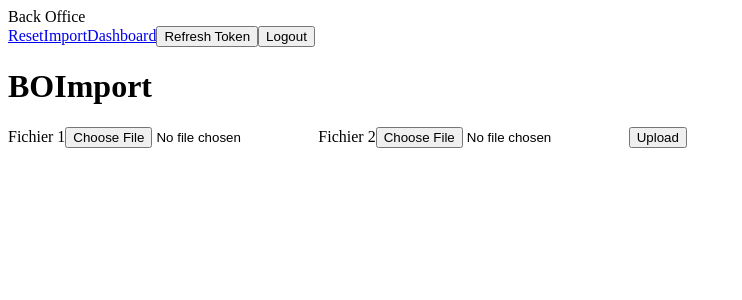
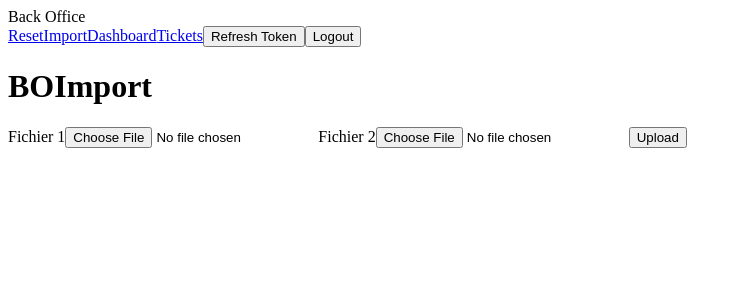
Before and after one commit to EdouardoRabe/glpi, a React (Vite) app: page / in a window 1280 px wide. Both pictures are taken after a click on the button "Login". Shown: the top 300 px of the page, without its empty margins (0-742 px from the left). Built offline with nearby package versions, Linux system fonts and the light colour scheme; no server answers.

Commit message:
add tickets BO page

```diff
--- a/src/layouts/BOMainLayout.jsx
+++ b/src/layouts/BOMainLayout.jsx
@@ -45,6 +45,7 @@ function BOMainLayout() {
                         <Link to={"/reset"}>Reset</Link>
                         <Link to={"/import"}>Import</Link>
                         <Link to={"/dashboard"}>Dashboard</Link>
+                        <Link to={"/tickets"}>Tickets</Link>
                         <button onClick={handleRefresh}>Refresh Token</button>
                         <button onClick={handleLogout}>Logout</button>
                     </div>
--- /dev/null
+++ b/src/pages/BO/BOTicketList.jsx
@@ -0,0 +1,8 @@
+export default function BOTicketList() {
+
+    return (
+        <div>
+            <h1>Tickets</h1>
+        </div>
+    );
+}
--- a/src/router/index.jsx
+++ b/src/router/index.jsx
@@ -6,6 +6,7 @@ import BOImport from "../pages/BO/BOImport.jsx";
 import BOLogin from "../pages/BO/BOLogin.jsx";
 import FOAssetsList from "../pages/FO/FOAssetsList.jsx";
 import BODashboard from "../pages/BO/BODashboard.jsx";
+import BOTicketList from "../pages/BO/BOTicketList.jsx";
 
 
 export const router = createBrowserRouter([
@@ -29,6 +30,10 @@ export const router = createBrowserRouter([
             {
                 path: "dashboard",
                 element: <BODashboard/>
+            },
+            {
+                path: "tickets",
+                element: <BOTicketList/>
             }
         ]
     },
```
